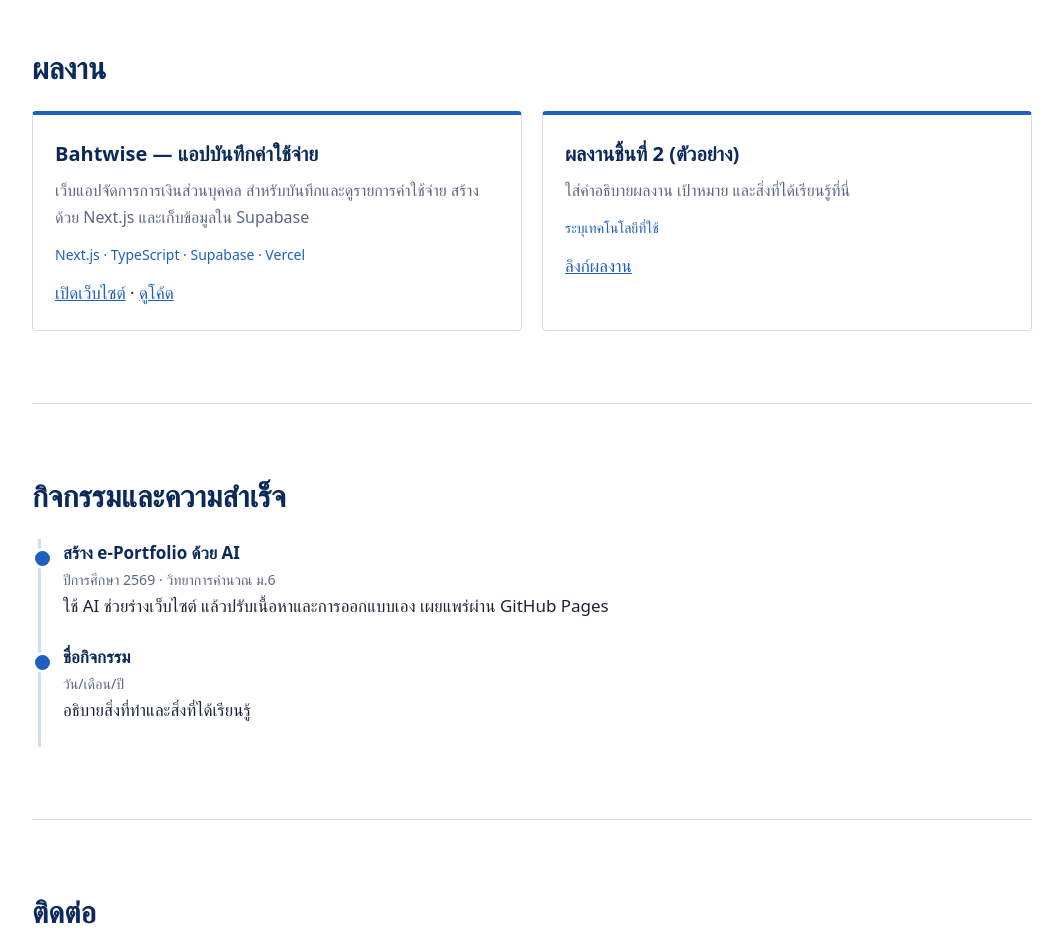
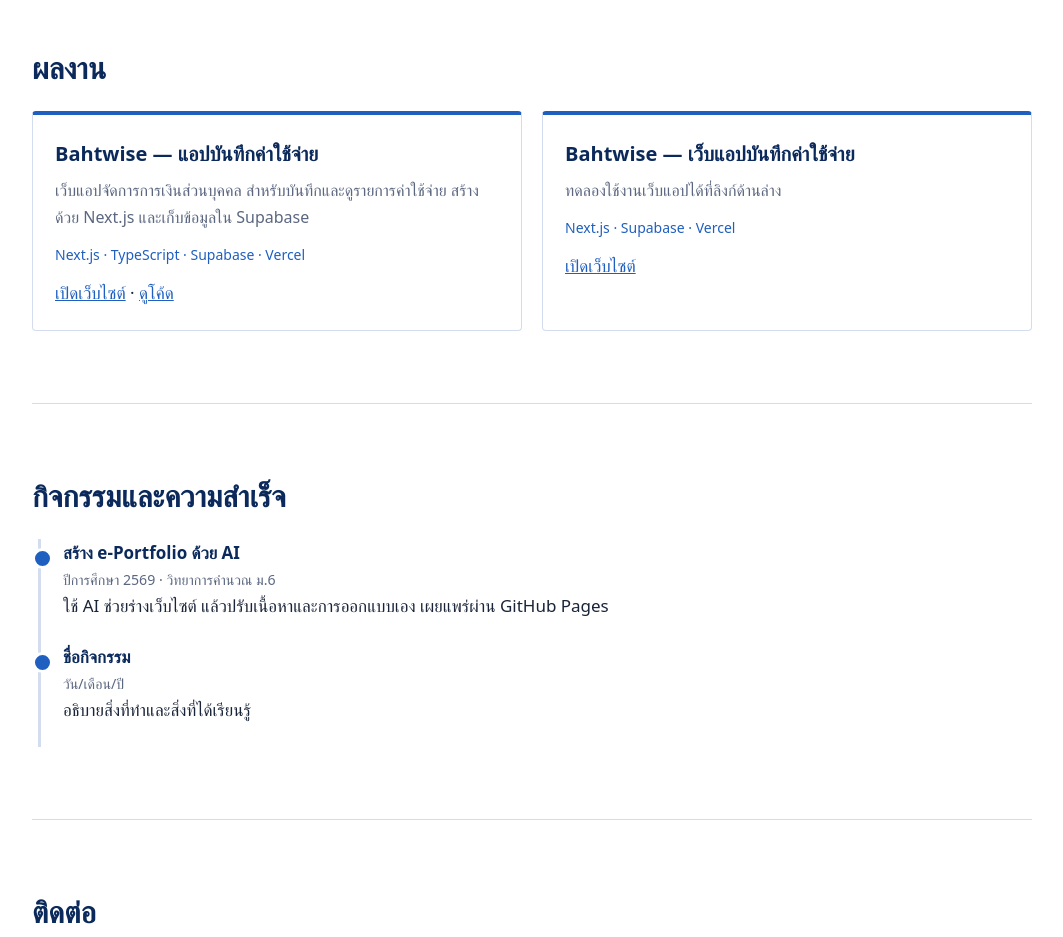
Before and after one commit to phisutsin13/portfolio, a plain HTML site: page index.html in a window 1280 px wide. Shown: the part 1520-2457 px from the top of the page, without its empty margins (108-1171 px from the left). Drawn offline with Linux system fonts and the light colour scheme; a web font is replaced by a local one.

Commit message:
Update index.html

```diff
--- a/index.html
+++ b/index.html
@@ -125,14 +125,14 @@ footer{max-width:1040px;margin:auto;padding:28px 20px 48px;color:var(--mute);fon
    <h3>Bahtwise — แอปบันทึกค่าใช้จ่าย</h3>
    <p>เว็บแอปจัดการการเงินส่วนบุคคล สำหรับบันทึกและดูรายการค่าใช้จ่าย สร้างด้วย Next.js และเก็บข้อมูลใน Supabase</p>
    <div class="tags">Next.js · TypeScript · Supabase · Vercel</div>
-   <a href="https://bahtwise-k2xcuavb8-sin-a5d4.vercel.app/sign-in" target="_blank" rel="noopener">เปิดเว็บไซต์</a> ·
+   <a href="https://bahtwise-green.vercel.app/sign-in" target="_blank" rel="noopener">เปิดเว็บไซต์</a> ·
    <a href="https://github.com/phisutsin13/bahtwise" target="_blank" rel="noopener">ดูโค้ด</a>
   </article>
   <article class="item">
-   <h3>ผลงานชิ้นที่ 2 (ตัวอย่าง)</h3>
-   <p>ใส่คำอธิบายผลงาน เป้าหมาย และสิ่งที่ได้เรียนรู้ที่นี่</p>
-   <div class="tags">ระบุเทคโนโลยีที่ใช้</div>
-   <a href="#projects">ลิงก์ผลงาน</a>
+   <h3>Bahtwise — เว็บแอปบันทึกค่าใช้จ่าย</h3>
+   <p>ทดลองใช้งานเว็บแอปได้ที่ลิงก์ด้านล่าง</p>
+   <div class="tags">Next.js · Supabase · Vercel</div>
+   <a href="https://bahtwise-green.vercel.app/sign-in" target="_blank" rel="noopener">เปิดเว็บไซต์</a>
   </article>
  </div>
 </section>
```
